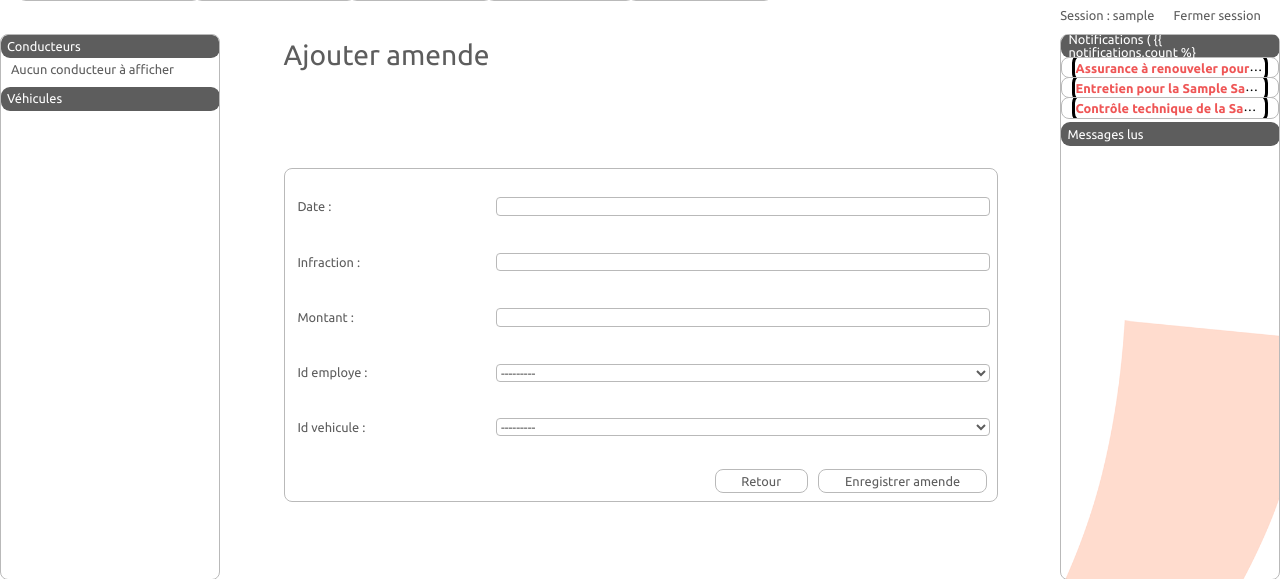
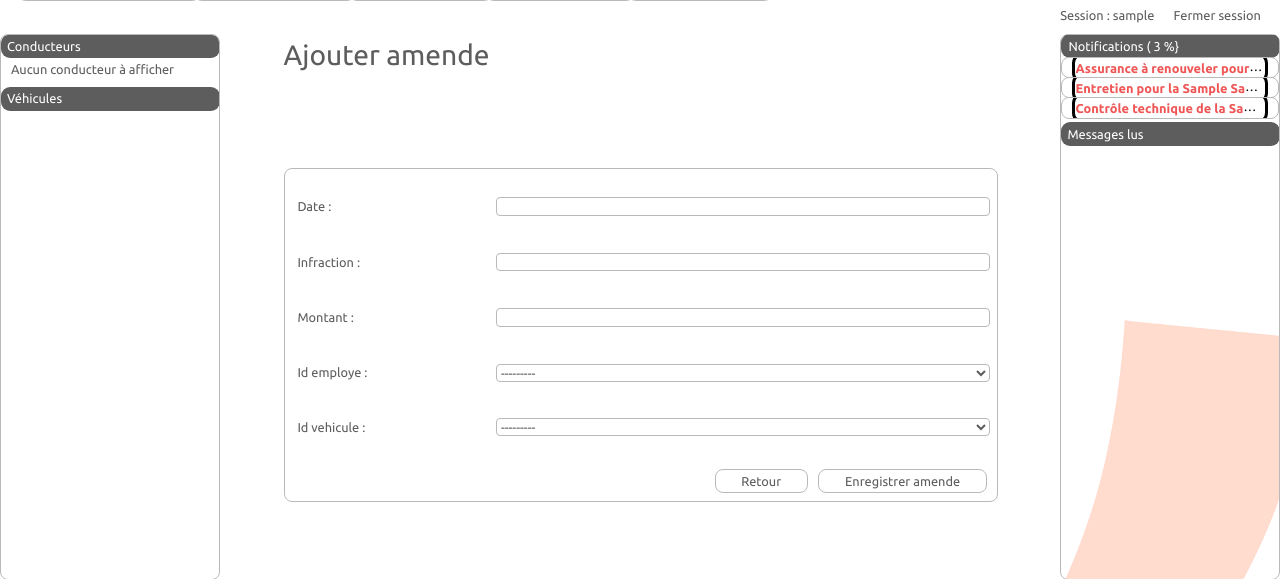
Before and after one commit to nour-sidaoui/flott-assist, a Django app: page /ajouter-amende/ in a window 1280 px wide. Shown: the part 161-740 px from the top of the page. Run offline with Django 3.2, Linux system fonts and the light colour scheme; a user stored in the database is signed in; data comes from the database, SQL or seed files in the repository; tables that the repository leaves empty hold one stand-in row (values such as "Sample post"); some libraries are stand-ins or nearby versions.

Commit message:
notifications.count }}

```diff
--- a/templates/droite.html
+++ b/templates/droite.html
@@ -7,15 +7,15 @@
             <p>Notifications
 
                 {% if notifications and liste_messages_non_lus %}
-                    ( {{ notifications.count|add:liste_messages_non_lus.count }} )
+                    ( {{ notifications.count | add:liste_messages_non_lus.count }} )
                 {% endif %}
 
                 {% if notifications and not liste_messages_non_lus %}
-                    ( {{ notifications.count %}
+                    ( {{ notifications.count }} %}
                 {% endif %}
 
                 {% if liste_messages_non_lus and not notifications %}
-                    ( {{ liste_messages_non_lus.count %}
+                    ( {{ liste_messages_non_lus.count }} %}
                 {% endif %}
             </p>
         </div>
```
